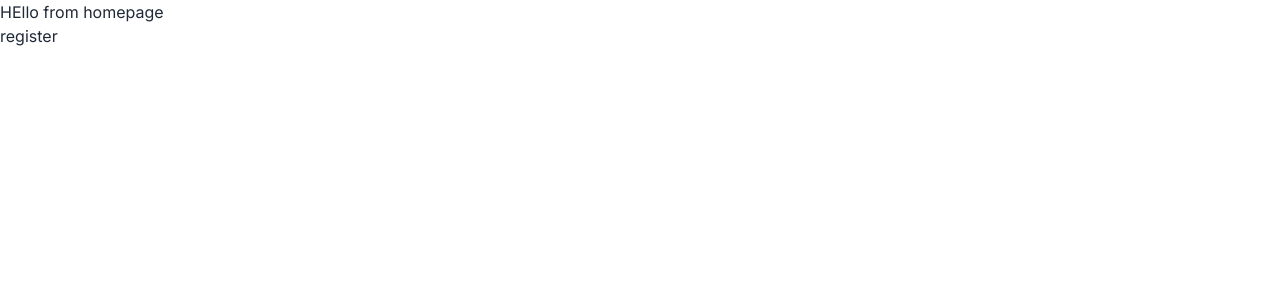
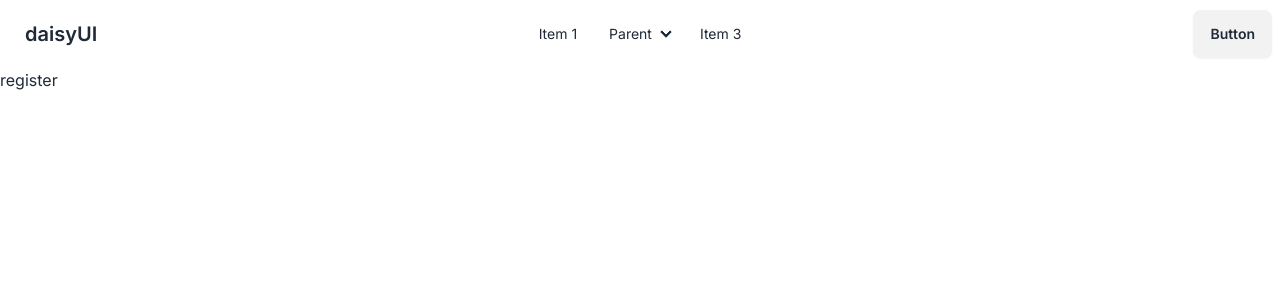
Before and after one commit to Abrar-404/Formos, a Next.js app: page / in a window 1280 px wide. Shown: the top 300 px of the page. Built offline with nearby package versions, Linux system fonts and the light colour scheme.

Commit message:
imported navbar

```diff
--- a/src/app/layout.js
+++ b/src/app/layout.js
@@ -1,11 +1,11 @@
-import { Inter } from "next/font/google";
-import "./globals.css";
+import { Inter } from 'next/font/google';
+import './globals.css';
 
-const inter = Inter({ subsets: ["latin"] });
+const inter = Inter({ subsets: ['latin'] });
 
 export const metadata = {
-  title: "Create Next App",
-  description: "Generated by create next app",
+  title: 'Formos',
+  description: 'Generated by create next app',
 };
 
 export default function RootLayout({ children }) {
--- a/src/app/page.js
+++ b/src/app/page.js
@@ -4,8 +4,80 @@
 const HomePage = () => {
   return (
     <div>
-      <h1>HEllo from homepage</h1>
-      <Link href="/register"><button>register</button></Link>
+      <div className="navbar bg-base-100">
+        <div className="navbar-start">
+          <div className="dropdown">
+            <div tabIndex={0} role="button" className="btn btn-ghost lg:hidden">
+              <svg
+                xmlns="http://www.w3.org/2000/svg"
+                className="h-5 w-5"
+                fill="none"
+                viewBox="0 0 24 24"
+                stroke="currentColor"
+              >
+                <path
+                  strokeLinecap="round"
+                  strokeLinejoin="round"
+                  strokeWidth="2"
+                  d="M4 6h16M4 12h8m-8 6h16"
+                />
+              </svg>
+            </div>
+            <ul
+              tabIndex={0}
+              className="menu menu-sm dropdown-content mt-3 z-[1] p-2 shadow bg-base-100 rounded-box w-52"
+            >
+              <li>
+                <a>Item 1</a>
+              </li>
+              <li>
+                <a>Parent</a>
+                <ul className="p-2">
+                  <li>
+                    <a>Submenu 1</a>
+                  </li>
+                  <li>
+                    <a>Submenu 2</a>
+                  </li>
+                </ul>
+              </li>
+              <li>
+                <a>Item 3</a>
+              </li>
+            </ul>
+          </div>
+          <a className="btn btn-ghost text-xl">daisyUI</a>
+        </div>
+        <div className="navbar-center hidden lg:flex">
+          <ul className="menu menu-horizontal px-1">
+            <li>
+              <a>Item 1</a>
+            </li>
+            <li>
+              <details>
+                <summary>Parent</summary>
+                <ul className="p-2">
+                  <li>
+                    <a>Submenu 1</a>
+                  </li>
+                  <li>
+                    <a>Submenu 2</a>
+                  </li>
+                </ul>
+              </details>
+            </li>
+            <li>
+              <a>Item 3</a>
+            </li>
+          </ul>
+        </div>
+        <div className="navbar-end">
+          <a className="btn">Button</a>
+        </div>
+      </div>
+      <Link href="/register">
+        <button>register</button>
+      </Link>
     </div>
   );
 };
--- a/src/app/register/page.js
+++ b/src/app/register/page.js
@@ -4,7 +4,7 @@
       <div className="hero min-h-screen bg-base-200">
         <div className="hero-content flex-col lg:flex-row-reverse">
           <div className="text-center lg:text-left">
-            <h1 className="text-5xl font-bold">Login now!</h1>
+            <h1 className="text-5xl font-bold">Register now!</h1>
             <p className="py-6">
               Provident cupiditate voluptatem et in. Quaerat fugiat ut assumenda
               excepturi exercitationem quasi. In deleniti eaque aut repudiandae
@@ -41,7 +41,7 @@
                 </label>
               </div>
               <div className="form-control mt-6">
-                <button className="btn btn-primary">Login</button>
+                <button className="btn btn-primary">Register</button>
               </div>
             </form>
           </div>
```
